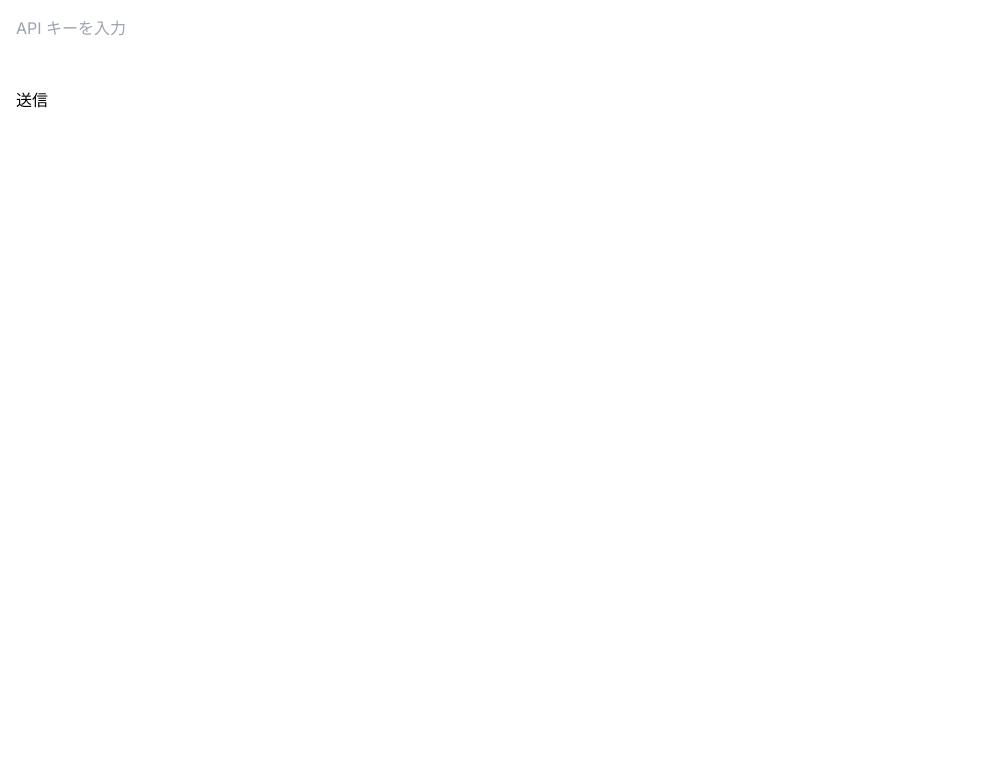
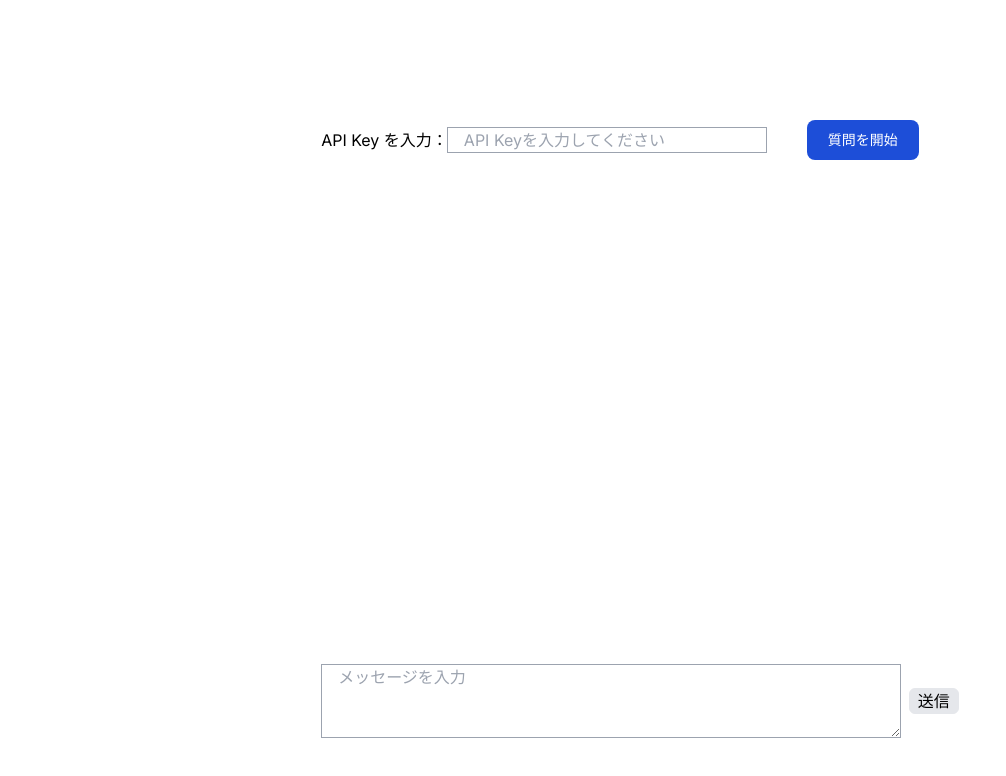
Before and after one commit to asadeyy/episode-certification, a Next.js app: page /collect-phase in a window 1280 px wide. Shown: the top 776 px of the page, without its empty margins (0-1006 px from the left). Built offline with nearby package versions, Linux system fonts and the light colour scheme.

Commit message:
could talk with gemini about episode

```diff
--- a/app/collect-phase/page.tsx
+++ b/app/collect-phase/page.tsx
@@ -1,6 +1,18 @@
 "use client";
 import { useState, useRef, useEffect } from "react";
 import { GoogleGenerativeAI } from "@google/generative-ai";
+import {
+  Box,
+  InputGroup,
+  InputLeftAddon,
+  Input,
+  Button,
+  Text,
+  VStack,
+  HStack,
+  useColorModeValue,
+} from "@chakra-ui/react";
+import { FaUser, FaRobot } from "react-icons/fa";
 
 export default function Home() {
   const [apiKey, setApiKey] = useState("");
@@ -23,7 +35,7 @@ export default function Home() {
     const model = genAI.getGenerativeModel({
       model: "gemini-1.5-flash",
       systemInstruction:
-        'あなたはインタビュアーです。過去に起きた印象深い複雑な出来事について、友人が推測できないようなセキュリティ質問を作成するために、たくさんの質問をします。各質問に対して回答例も提示してください。日本語で一つずつ質問してください。回答が不十分な場合は、同じ質問についてもう一度質問してください。「以上で回答を終わります」と言われたら、質問を停止し、{category: "", [{question: "answer}, {"question": "answer"}, {"question": "answer"}]}{category2:"", [{"question":"answer"}]}のようなjson形式ですべてのデータを出力してください。',
+        'あなたはインタビュアーです。エピソードベースの印象深い出来事について、知人や友人が推測できないようなセキュリティ質問を作成するために、質問をしています。質問内容には，回答しやすいように回答例も提示してください。日本語で一質問ずつ質問してください。回答が不十分な場合は、同じ質問についてもう一度質問してください。3つのエピソードとその深掘りを入手することができたら、質問を停止し、{category: "", [{question: "answer}, {"question": "answer"}, {"question": "answer"}]}{category2:"", [{"question":"answer"}]}のようなjsonのみの形式ですべてのデータを出力してください。なお，セキュリティ質問を収集する以外の会話をしてはいけません．',
     });
 
     const generationConfig: any = {
@@ -42,7 +54,7 @@ export default function Home() {
       const result = await model.generateContent(userInput, generationConfig);
       const response = await result.response;
       const text = response.text();
-      setMessages([...newMessages, { role: "assistant", content: text }]);
+      setMessages([...newMessages, { role: "model", content: text }]);
     } catch (error: any) {
       // API キーが無効な場合のエラー処理
       if (error.message.includes("unregistered callers")) {
@@ -58,43 +70,88 @@ export default function Home() {
     messagesEndRef.current?.scrollIntoView({ behavior: "smooth" });
   }, [messages]);
 
+  const inputBgColor = useColorModeValue("gray.100", "gray.700");
+
   return (
-    <main className="container mx-auto p-4">
-      <div className="api-key-form mb-4">
-        <input
-          type="text"
-          placeholder="API キーを入力"
+    <div className="flex items-center justify-center">
+      <VStack className="my-8 md:my-20 mx-8 max-w-4xl">
+        <div className="flex items-center justify-center">
+          <InputGroup>
+            <InputLeftAddon>API Key を入力：</InputLeftAddon>
+            <Input
+              id="apiKey"
+              placeholder="API Keyを入力してください"
               value={apiKey}
               onChange={(e) => setApiKey(e.target.value)}
-          className="input input-bordered w-full"
+              bg={inputBgColor}
+              className="border px-4 border-gray-400 w-40 md:w-80"
             />
+          </InputGroup>
+          <form onSubmit={handleSubmit}>
+            <input className="hidden" value="質問を開始してください" />
+            <button
+              type="submit"
+              className="hidden md:inline-block w-28 text-white bg-blue-700 hover:bg-blue-800 focus:ring-4 focus:ring-blue-300 font-medium rounded-lg text-sm px-5 py-2.5 dark:bg-blue-600 dark:hover:bg-blue-700 focus:outline-none dark:focus:ring-blue-800 m-10"
+            >
+              質問を開始
+            </button>
+          </form>
         </div>
+        <form onSubmit={handleSubmit}>
+          <input className="hidden" value="質問を開始してください" />
+          <button
+            type="submit"
+            className="md:hidden w-28 text-white bg-blue-700 hover:bg-blue-800 focus:ring-4 focus:ring-blue-300 font-medium rounded-lg text-sm px-5 py-2.5 dark:bg-blue-600 dark:hover:bg-blue-700 focus:outline-none dark:focus:ring-blue-800 m-10"
+          >
+            質問を開始
+          </button>
+        </form>
 
-      <div className="messages space-y-4">
+        <VStack
+          h="55vh"
+          overflowY="auto"
+          spacing={4}
+          p={2}
+          className="no-scrollbar"
+        >
           {messages.map((msg, index) => (
-          <div
+            <HStack
               key={index}
-            className={`message ${
-              msg.role === "user" ? "user-message" : "assistant-message"
+              alignSelf={msg.role === "user" ? "flex-end" : "flex-start"}
+              w="fit-content"
+              p={3}
+              borderRadius="md"
+              className={`${
+                msg.role === "user" ? "bg-blue-100" : "bg-gray-200"
               }`}
             >
-            {msg.content}
-          </div>
+              {msg.role !== "user" && <FaRobot className="w-10 px-2" />}
+              <Text className="max-w-64 md:max-w-3xl">{msg.content}</Text>
+              {msg.role === "user" && <FaUser className="w-10 px-2" />}
+            </HStack>
           ))}
           <div ref={messagesEndRef} />
-      </div>
+        </VStack>
 
-      <form onSubmit={handleSubmit} className="mt-4">
-        <input
-          type="text"
+        <form onSubmit={handleSubmit} style={{ width: "100%" }}>
+          <HStack>
+            <textarea
+              placeholder="メッセージを入力"
               value={userInput}
               onChange={(e) => setUserInput(e.target.value)}
-          className="input input-bordered w-full"
+              className="border px-4 border-gray-400 w-full"
+              rows={3}
             />
-        <button type="submit" className="btn btn-primary mt-2">
+            <Button
+              type="submit"
+              colorScheme="blue"
+              className=" border rounded-md px-2 bg-gray-200"
+            >
               送信
-        </button>
+            </Button>
+          </HStack>
         </form>
-    </main>
+      </VStack>
+    </div>
   );
 }
--- a/app/globals.css
+++ b/app/globals.css
@@ -17,6 +17,15 @@
 }
 
 @layer utilities {
+  /* Hide scrollbar for Chrome, Safari and Opera */
+  .no-scrollbar::-webkit-scrollbar {
+    display: none;
+  }
+  /* Hide scrollbar for IE, Edge and Firefox */
+  .no-scrollbar {
+    -ms-overflow-style: none; /* IE and Edge */
+    scrollbar-width: none; /* Firefox */
+  }
   .text-balance {
     text-wrap: balance;
   }
--- a/app/page.tsx
+++ b/app/page.tsx
@@ -1,8 +1,8 @@
 import Link from "next/link";
 export default function Home() {
   return (
-    <main className="max-w-xl m-20 md:max-w-4xl md:m-40">
-      <div className="flex justify-center items-center ">
+    <main className="flex justify-center items-center">
+      <div className="max-w-xl m-20 md:max-w-4xl md:m-40">
         <div className="text-lg md:text-2xl ">
           このサイトでは，episode-certificationアプリを体験することができます．
           <br />
```
Also changed, not shown: package.json (+6 -1 lines), 2 other files (tests, documents, lock files or other folders). Lines whose indentation alone changed are shown as unchanged.
